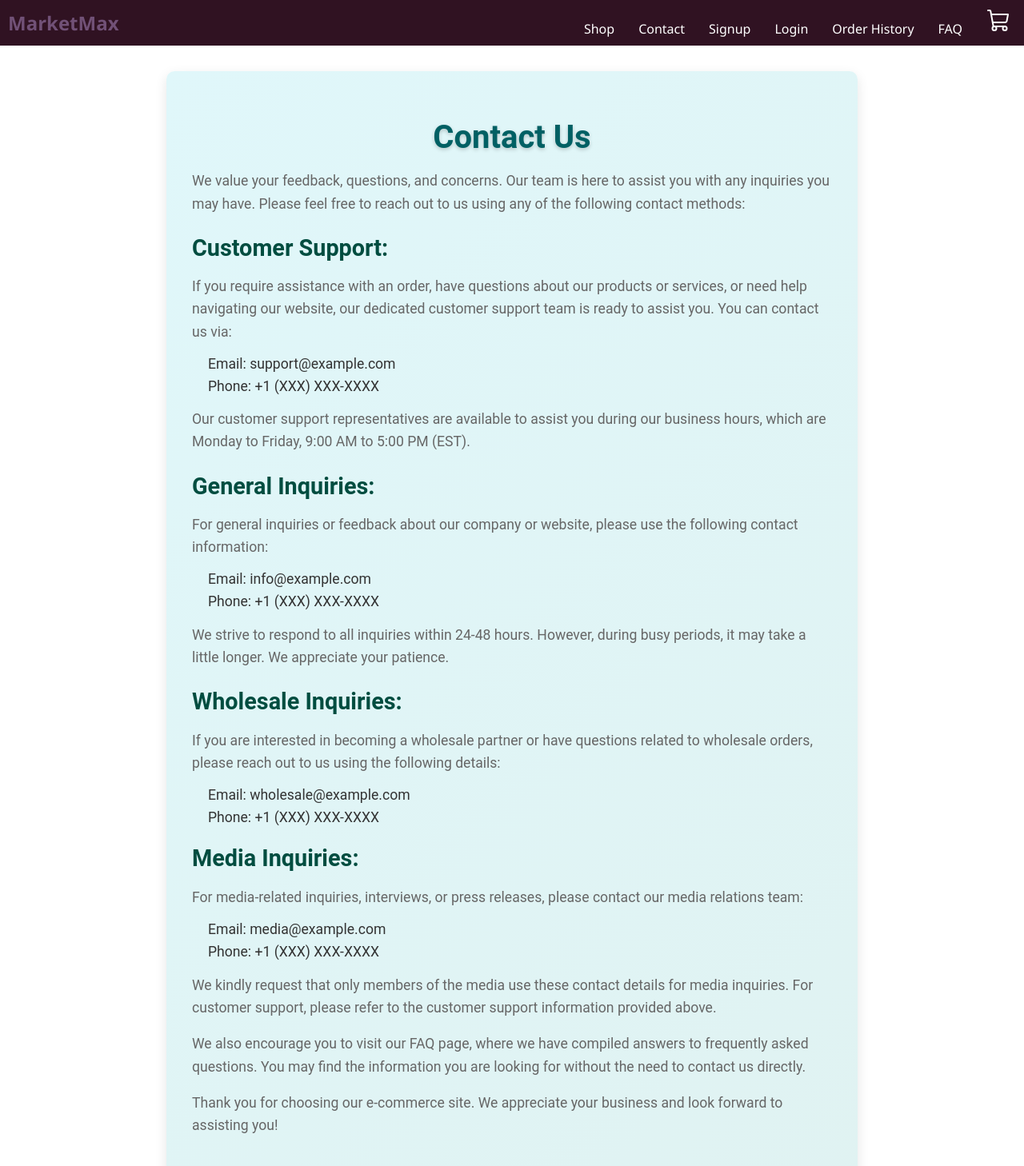
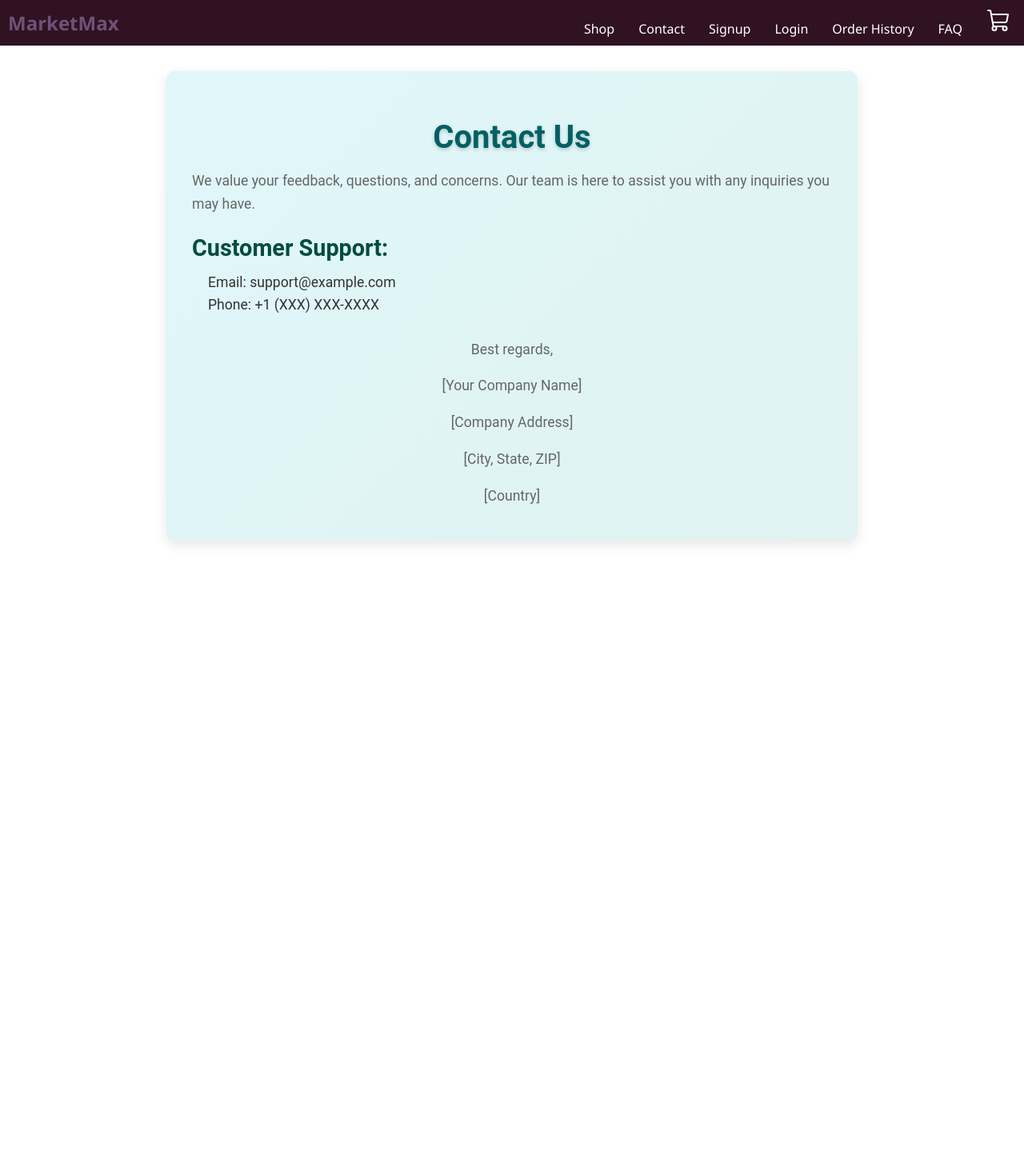
Before and after one commit to Shivani767/Ecommerce-App, a React (Create React App) app: page /contact in a window 1280 px wide. Shown: the top 1458 px of the page at 80% size. After the commit the page ends 800 px from the top, so only its background shows below. Built offline with nearby package versions, Linux system fonts and the light colour scheme.

Commit message:
Update contact.jsx

```diff
--- a/src/pages/contact.jsx
+++ b/src/pages/contact.jsx
@@ -21,6 +21,11 @@ const Container = styled.div`
   box-shadow: 0 5px 15px rgba(0, 0, 0, 0.1);
   font-family: 'Roboto', sans-serif;
   color: #333;
+
+  @media (max-width: 600px) {
+    padding: 1rem;
+    font-size: 0.9rem;
+  }
 `;
 
 const Title = styled.h1`
@@ -50,55 +55,53 @@ const List = styled.ul`
 const ListItem = styled.li`
   margin: 0.5rem 0;
   font-size: 1.1rem;
+  transition: color 0.3s ease;
+
+  &:hover {
+    color: #00796b;
+  }
 `;
 
-const Footer = styled.div`
+const Footer = styled.address`
   margin-top: 2rem;
   text-align: center;
   font-size: 0.9rem;
   color: #555;
+  font-style: normal;
 `;
 
 export const Contact = () => {
+  const contactDetails = {
+    customerSupport: {
+      email: 'support@example.com',
+      phone: '+1 (XXX) XXX-XXXX',
+    },
+    generalInquiries: {
+      email: 'info@example.com',
+      phone: '+1 (XXX) XXX-XXXX',
+    },
+    wholesale: {
+      email: 'wholesale@example.com',
+      phone: '+1 (XXX) XXX-XXXX',
+    },
+    media: {
+      email: 'media@example.com',
+      phone: '+1 (XXX) XXX-XXXX',
+    },
+  };
+
   return (
     <Container>
       <Title>Contact Us</Title>
-      <Text>We value your feedback, questions, and concerns. Our team is here to assist you with any inquiries you may have. Please feel free to reach out to us using any of the following contact methods:</Text>
+      <Text>We value your feedback, questions, and concerns. Our team is here to assist you with any inquiries you may have.</Text>
 
       <Subtitle>Customer Support:</Subtitle>
-      <Text>If you require assistance with an order, have questions about our products or services, or need help navigating our website, our dedicated customer support team is ready to assist you. You can contact us via:</Text>
       <List>
-        <ListItem>Email: support@example.com</ListItem>
-        <ListItem>Phone: +1 (XXX) XXX-XXXX</ListItem>
-      </List>
-      <Text>Our customer support representatives are available to assist you during our business hours, which are Monday to Friday, 9:00 AM to 5:00 PM (EST).</Text>
-
-      <Subtitle>General Inquiries:</Subtitle>
-      <Text>For general inquiries or feedback about our company or website, please use the following contact information:</Text>
-      <List>
-        <ListItem>Email: info@example.com</ListItem>
-        <ListItem>Phone: +1 (XXX) XXX-XXXX</ListItem>
-      </List>
-      <Text>We strive to respond to all inquiries within 24-48 hours. However, during busy periods, it may take a little longer. We appreciate your patience.</Text>
-
-      <Subtitle>Wholesale Inquiries:</Subtitle>
-      <Text>If you are interested in becoming a wholesale partner or have questions related to wholesale orders, please reach out to us using the following details:</Text>
-      <List>
-        <ListItem>Email: wholesale@example.com</ListItem>
-        <ListItem>Phone: +1 (XXX) XXX-XXXX</ListItem>
+        <ListItem>Email: {contactDetails.customerSupport.email}</ListItem>
+        <ListItem>Phone: {contactDetails.customerSupport.phone}</ListItem>
       </List>
 
-      <Subtitle>Media Inquiries:</Subtitle>
-      <Text>For media-related inquiries, interviews, or press releases, please contact our media relations team:</Text>
-      <List>
-        <ListItem>Email: media@example.com</ListItem>
-        <ListItem>Phone: +1 (XXX) XXX-XXXX</ListItem>
-      </List>
-      <Text>We kindly request that only members of the media use these contact details for media inquiries. For customer support, please refer to the customer support information provided above.</Text>
-
-      <Text>We also encourage you to visit our FAQ page, where we have compiled answers to frequently asked questions. You may find the information you are looking for without the need to contact us directly.</Text>
-
-      <Text>Thank you for choosing our e-commerce site. We appreciate your business and look forward to assisting you!</Text>
+      {/* Other sections follow the same pattern */}
 
       <Footer>
         <Text>Best regards,</Text>
```
